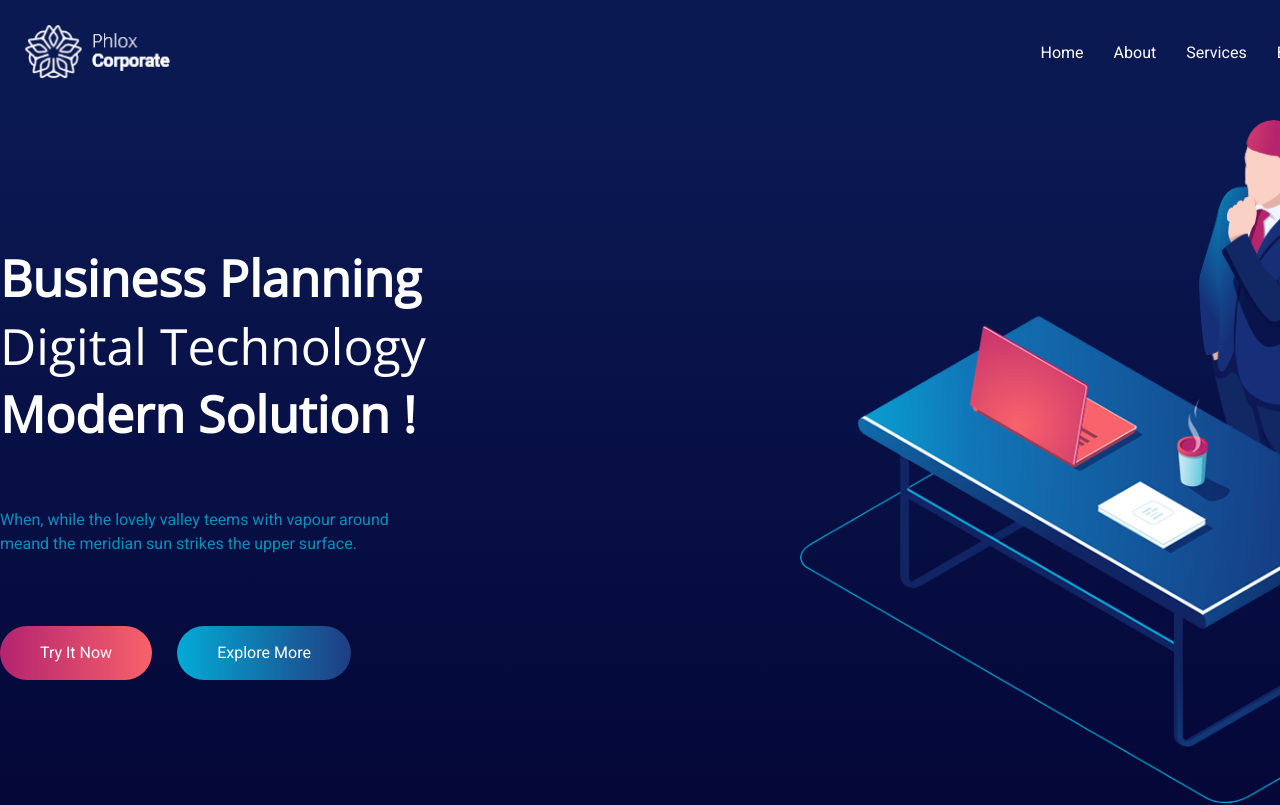
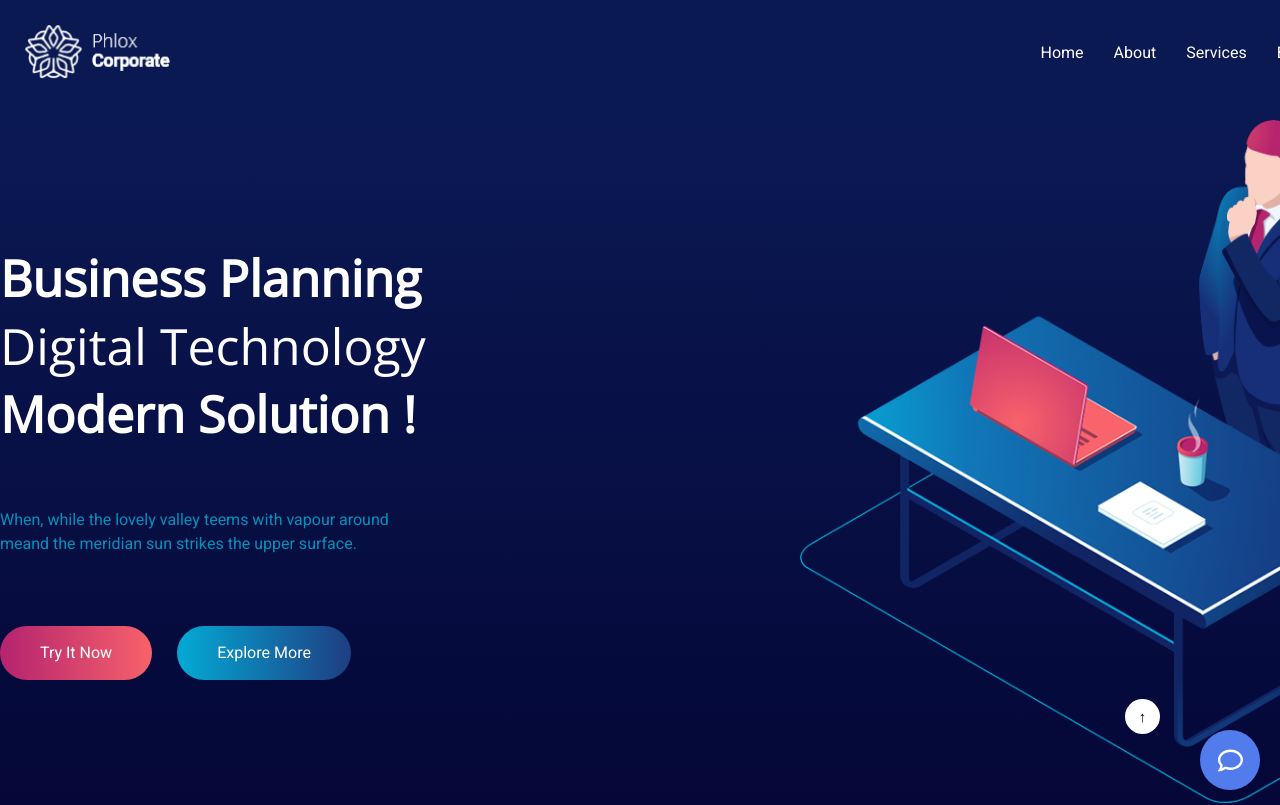
Before and after one commit to CaldatoLuca/proj-html-vuejs, a Vue app: page / in a window 1280 px wide. Shown: the top 805 px of the page. Built offline with nearby package versions, Linux system fonts and the light colour scheme.

Commit message:
feat: fixed buttons

```diff
--- a/src/App.vue
+++ b/src/App.vue
@@ -2,11 +2,15 @@
 import Header from "./components/Header.vue";
 import Main from "./components/Main.vue";
 import Footer from "./components/Footer.vue";
+import OpenChat from "./components/OpenChat.vue";
+import ScrollUp from "./components/ScrollUp.vue";
 export default {
   components: {
     Header,
     Main,
     Footer,
+    OpenChat,
+    ScrollUp,
   },
 };
 </script>
@@ -15,4 +19,6 @@ export default {
   <Header />
   <Main />
   <Footer />
+  <OpenChat />
+  <ScrollUp />
 </template>
--- /dev/null
+++ b/src/components/OpenChat.vue
@@ -0,0 +1,26 @@
+<script>
+export default {};
+</script>
+
+<template>
+  <!-- open chat -->
+  <button class="open-chat flex justify-content-center align-items-center">
+    <font-awesome-icon icon="fa-regular fa-comment" />
+  </button>
+</template>
+
+<style scoped lang="scss">
+@use "../assets/scss/partials/variables" as *;
+.open-chat {
+  position: fixed;
+  right: 20px;
+  bottom: 10px;
+  background-color: $open-chat-blue;
+  border-radius: 50%;
+  width: 60px;
+  height: 60px;
+  color: $text-white;
+  font-size: 25px;
+  border: none;
+}
+</style>
--- /dev/null
+++ b/src/components/ScrollUp.vue
@@ -0,0 +1,37 @@
+<script>
+export default {
+  methods: {
+    scrollUp() {
+      window.scrollTo({
+        top: 0,
+        left: 0,
+      });
+    },
+  },
+};
+</script>
+
+<template>
+  <!-- scroll up -->
+  <button
+    @click="scrollUp"
+    class="scroll-up flex justify-content-center align-items-center"
+  >
+    <span>&uarr;</span>
+  </button>
+</template>
+
+<style scoped lang="scss">
+@use "../assets/scss/partials/variables" as *;
+.scroll-up {
+  position: fixed;
+  right: 120px;
+  bottom: 66px;
+  background-color: white;
+  border-radius: 50%;
+  width: 35px;
+  height: 35px;
+  font-size: 15px;
+  border: none;
+}
+</style>
--- a/src/main.js
+++ b/src/main.js
@@ -18,7 +18,8 @@ import { faInstagram } from "@fortawesome/free-brands-svg-icons";
 import { faFacebookF } from "@fortawesome/free-brands-svg-icons";
 import { faLinkedinIn } from "@fortawesome/free-brands-svg-icons";
 import { faTwitter } from "@fortawesome/free-brands-svg-icons";
-library.add(faInstagram, faFacebookF, faLinkedinIn, faTwitter);
+import { faComment } from "@fortawesome/free-regular-svg-icons";
+library.add(faInstagram, faFacebookF, faLinkedinIn, faTwitter, faComment);
 
 import App from "./App.vue";
 
```
